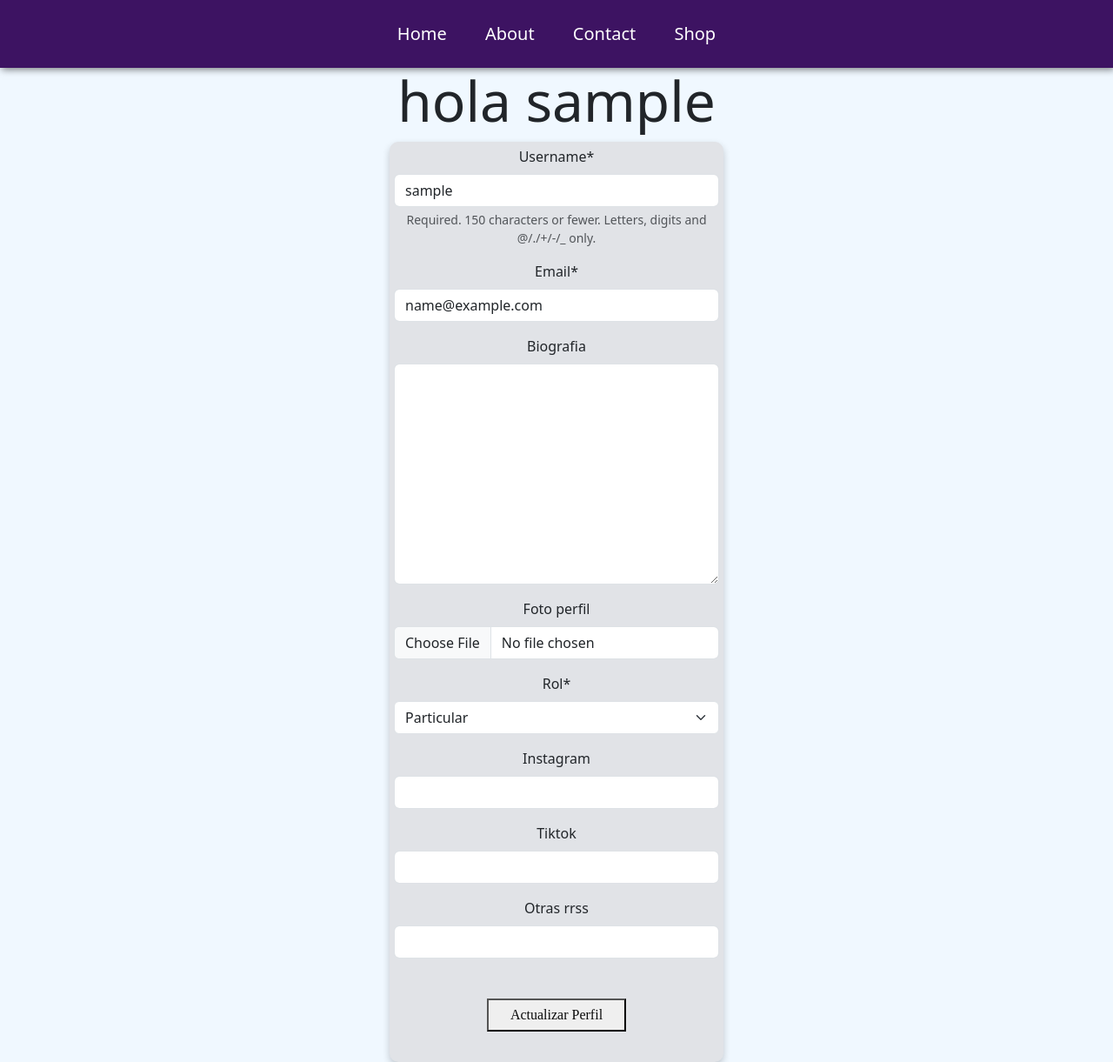
After one commit to JosCarRub/CreatorHub, a Django app: page /perfil in a window 1280 px wide. The commit adds this page. Shown: the whole page at 87% size. Run offline with Django 5.2, Linux system fonts and the light colour scheme; the visitor is signed in with stand-in values (Sample User, id 1); some libraries are stand-ins or nearby versions.

Commit message:
UsuarioUpdateView hecha, template hecho, url hecha

```diff
--- a/aplicacion/forms.py
+++ b/aplicacion/forms.py
@@ -24,3 +24,8 @@ class UsuarioEmpresaCreationForm(UserCreationForm):
     class Meta:
         model = get_user_model()
         fields = ('username', 'email', 'biografia', 'foto_perfil', 'rol')
+
+class UsuarioActualizarPerfilForm(forms.ModelForm):
+    class Meta:
+        model = get_user_model()
+        fields = ('username', 'email', 'biografia', 'foto_perfil', 'rol', 'instagram', 'tiktok', 'otras_rrss')
--- a/aplicacion/models.py
+++ b/aplicacion/models.py
@@ -22,10 +22,7 @@ class Usuario(AbstractUser):
 
 
     def __str__(self):
-        if self.rol == 'EMPRESA':
-            return f'Empresa: {self.username} | Email: {self.email}'
-        else:
-            return f'Nombre: {self.username} | Email: {self.email}'
+        return f"{self.username}"
         #{self.get_rol_display()}: {self.nombre}
 
 class Oferta(models.Model):
@@ -53,7 +50,7 @@ class Oferta(models.Model):
     fecha_expiracion = models.DateField()
 
     def __str__(self):
-        return f'oferta publicada por {self.usuario} | Oferta publicada: {self.fecha_publicacion}'
+        return f'oferta publicada por {self.usuario}'
 
     def clean(self):
         if self.fecha_expiracion <= self.fecha_publicacion:
--- /dev/null
+++ b/aplicacion/static/css/style-perfil.css
@@ -0,0 +1,34 @@
+
+
+.cuadro-actualizar {
+    margin: auto;
+    width: 30%;
+    background-color: #e1e3e7;
+    padding: 5px 5px 5px 5px;
+    border-radius: 10px;
+    box-shadow: 0 4px 8px rgba(0, 0, 0, 0.2);
+    text-align: center;
+  }
+
+  button {
+    font-family: "Jersey 15", serif;
+    font-weight: 400;
+    font-style: normal;
+    margin: 30px;
+    color: #0b0b0b;
+    transition: 0.25s;
+    padding: 5px 25px;
+  }
+
+    button:hover,
+    button:focus {
+      border-color: #fff;
+      color: #e66885;
+    }
+
+
+  .boton-actualizar:hover,
+  .boton-actualizar:focus {
+    box-shadow: 0 0.5em 0.5em -0.4em var(--hover);
+    transform: translateY(-0.50em);
+  }
--- a/aplicacion/static/css/style.css
+++ b/aplicacion/static/css/style.css
@@ -37,9 +37,6 @@ html, body {
   }
 
 
-
-
-
   .btn {
     margin: 30px;
     color: #0b0b0b;
--- a/aplicacion/templates/home.html
+++ b/aplicacion/templates/home.html
@@ -30,10 +30,6 @@
         <a href="{% url 'registro_particular' %}" class="btn"> REGISTRO PARTICULAR</a>
         <a href="{% url 'registro_empresa' %}" class="btn"> REGISTRO EMPRESA</a>
     </div>
-    <br><br>
-    <p>Estaas logeado? si->url login | si no está logeado -> pagina de registro con 2 botones y cada cual te manda a una pagina de registro distinta </p>
-    <footer>
-        <b><p>REVISAR CONCIENZUDAMENTE LOS MODELOS, ALGO FALLA, PREGUNTAR A JI POR LOS RELATED NAMES</p></b>
     </footer>
     <script src="https://cdn.jsdelivr.net/npm/bootstrap@5.3.3/dist/js/bootstrap.bundle.min.js" integrity="sha384-YvpcrYf0tY3lHB60NNkmXc5s9fDVZLESaAA55NDzOxhy9GkcIdslK1eN7N6jIeHz" crossorigin="anonymous"></script>
 </body>
--- /dev/null
+++ b/aplicacion/templates/perfil.html
@@ -0,0 +1,22 @@
+{% extends 'base.html' %}
+{% load static %}
+{% load crispy_forms_tags %}
+{% block titulo %}PRINCIPAL{% endblock %}
+
+{% block estilo %} <link rel="stylesheet" href="{% static  'css/style-perfil.css' %}"> {% endblock %}
+
+{% block content %}
+
+
+<h1>hola {{usuario}}</h1>
+
+<div class="cuadro-actualizar" >
+    <form method="POST" enctype="multipart/form-data">
+        {% csrf_token %}
+        {{ form | crispy }}
+        <button type="submit" class="boto-actualizar">Actualizar Perfil</button>
+    </form>
+</div>
+
+
+{% endblock %}
--- a/aplicacion/urls.py
+++ b/aplicacion/urls.py
@@ -7,5 +7,11 @@ urlpatterns = [
     #REGISTRO
     path('registro_particular/', RegistroParticularView.as_view(), name='registro_particular'),
     path('registro_empresa/', RegistroEmpresaView.as_view(), name='registro_empresa'),
-    path('principal', PrincipalView.as_view(), name='principal'),
+
+    #PÁGINA PRINCIPAL
+    path('principal/', PrincipalView.as_view(), name='principal'),
+
+
+    #PERFIL
+    path('perfil', UsuarioActualizarPerfil.as_view(), name='perfil'),
 ]
--- a/aplicacion/views.py
+++ b/aplicacion/views.py
@@ -1,5 +1,5 @@
 from django.shortcuts import render
-from django.views.generic import ListView ,TemplateView, CreateView, DetailView
+from django.views.generic import ListView ,TemplateView, CreateView, DetailView, UpdateView
 from .models import *
 from django.contrib.auth.mixins import LoginRequiredMixin
 from .forms import *
@@ -30,6 +30,29 @@ class PrincipalView(LoginRequiredMixin, TemplateView):
         context['nombre'] = self.request.user.username
         return context
 
+class UsuarioActualizarPerfil(LoginRequiredMixin, UpdateView):
+    model = Usuario
+    template_name = 'perfil.html'
+    fields = ['username', 'email', 'biografia', 'foto_perfil', 'rol', 'instagram', 'tiktok', 'otras_rrss']
+
+
+    def get_object(self, queryset=None):
+        return self.request.user
+
+    def get_context_data(self, **kwargs):
+        context = super().get_context_data(**kwargs)
+        context['usuario'] = self.request.user
+        return context
+
+    def get_success_url(self):
+        return reverse_lazy('principal')
+
+
+
+
+
+
+
 
 
     """
```
Also changed, not shown: aplicacion/templates/principal.html (+7 -0 lines).
